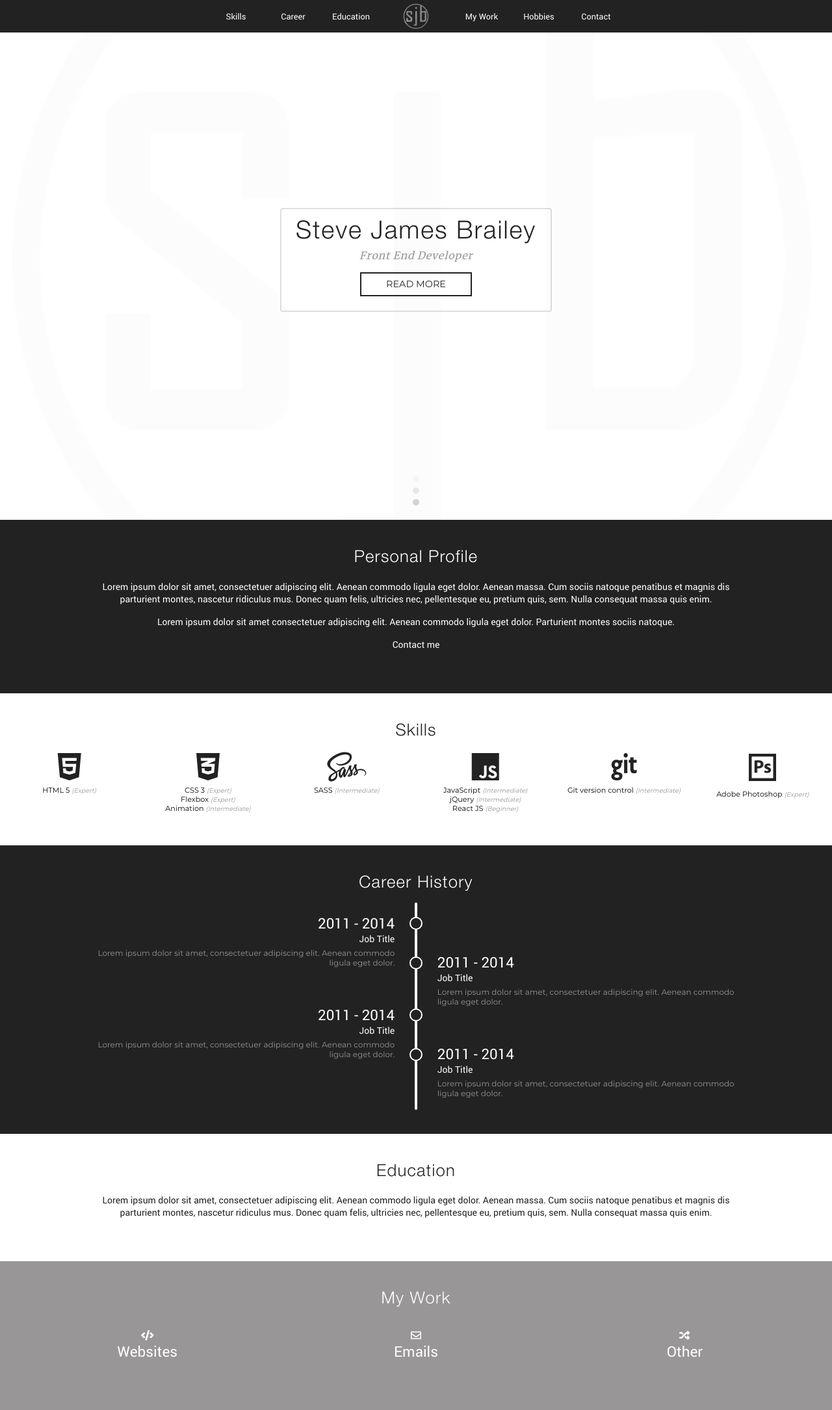
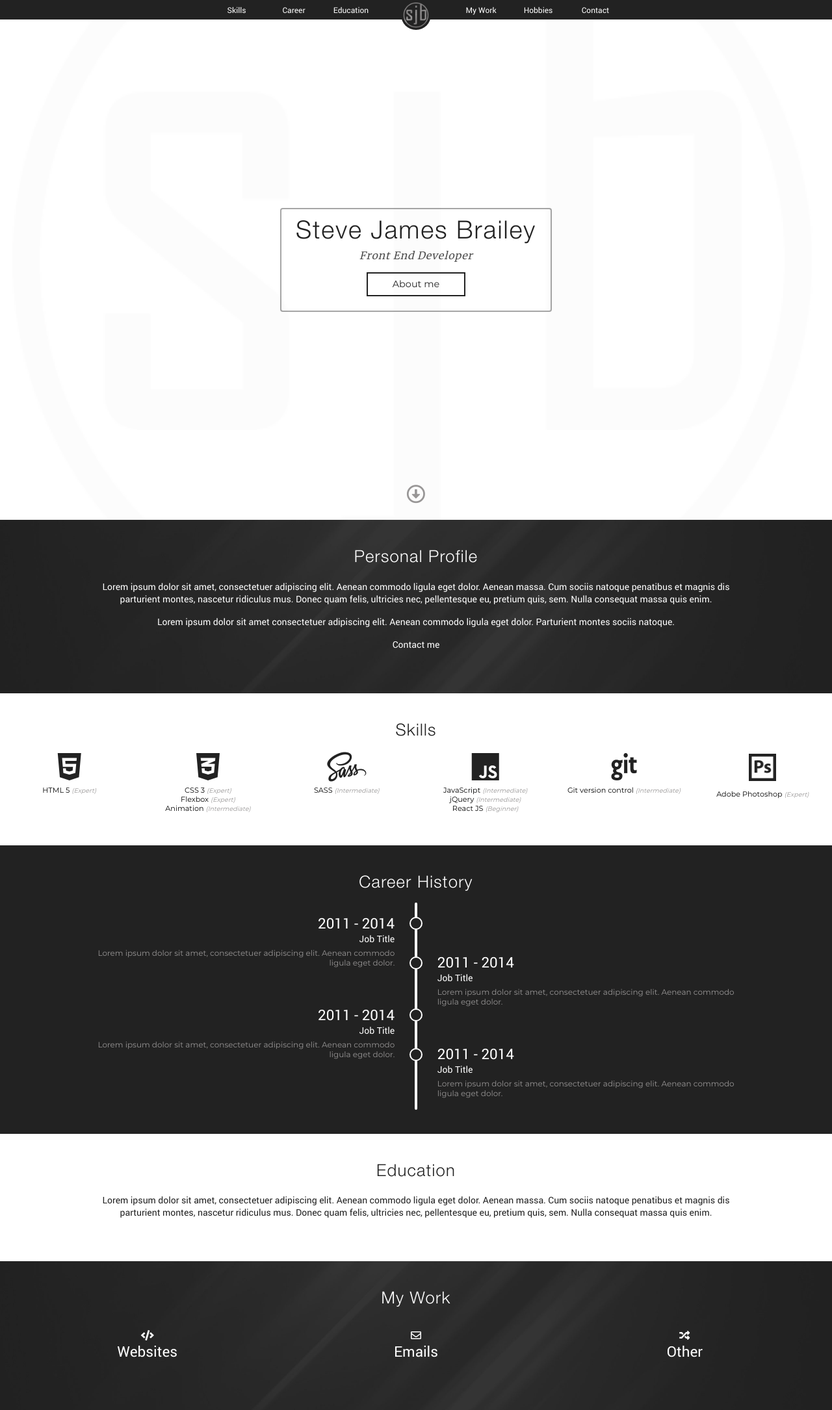
Before and after one commit to astortion/astortion.github.io, a PHP site: page / in a window 1280 px wide. Shown: the whole page at 65% size. Run offline with PHP 8.4, Linux system fonts and the light colour scheme; some libraries are stand-ins or nearby versions.

Commit message:
Home page animation and next icon

```diff
--- a/css/style.css
+++ b/css/style.css
@@ -107,6 +107,7 @@ a {
 /* Page Styles ----------------------------*/
 header {
   position: fixed;
+  top: 0;
   width: 100%;
   z-index: 999;
   height: 50px;
@@ -116,12 +117,23 @@ header {
 header > a {
   line-height: 0;
 }
+header > a:hover {
+  animation: logo 1s ease-in-out 1;
+}
 header .logo {
   width: 40px;
   height: 40px;
   margin-top: 5px;
+  animation: logo 1s ease-in-out 1 5s;
 }
-
+@keyframes logo {
+  from {
+    transform: rotate(0deg);
+  }
+  to {
+    transform: rotate(360deg);
+  }
+}
 nav {
   height: 0px;
 }
@@ -217,7 +229,7 @@ section {
   content: '';
   border: 2px solid transparent;
   border-radius: 4px;
-  opacity: 0.3;
+  opacity: 0.4;
   position: absolute;
   width: 0;
   height: 0;
@@ -225,56 +237,61 @@ section {
   left: 0;
 }
 #home div:before {
-  animation: slideTopRight 1s ease-out 0.5s 1 forwards;
+  animation: slideTopRight 1s ease-out 3.5s 1 forwards;
 }
 #home div:after {
-  animation: slideRightBottom 1s ease-out 0.5s 1 forwards;
+  animation: slideRightBottom 1s ease-out 4s 1 forwards;
 }
 @keyframes slideTopRight {
   50% {
     width: 100%;
     height: 0%;
-    border-top-color: #989696;
+    border-top-color: #222222;
   }
   100% {
     width: 100%;
     height: 100%;
-    border-top-color: #989696;
-    border-right-color: #989696;
+    border-top-color: #222222;
+    border-right-color: #222222;
   }
 }
 @keyframes slideRightBottom {
   50% {
     width: 0%;
     height: 100%;
-    border-left-color: #989696;
+    border-left-color: #222222;
   }
   100% {
     width: 100%;
     height: 100%;
-    border-bottom-color: #989696;
-    border-left-color: #989696;
+    border-bottom-color: #222222;
+    border-left-color: #222222;
   }
 }
 #home h1 {
   color: #222222;
   margin-bottom: 0.5rem;
   opacity: 0;
-  animation: fadeIn 2s ease-out 1s 1 forwards;
+  animation: fadeInH1 2s ease-out 1s 1 forwards;
 }
 #home h2 {
   font-family: 'MerriweatherLightItalic', sans-serif;
   font-style: italic;
-  color: #989696;
+  color: #222222;
   font-size: 1rem;
   letter-spacing: 0.04em;
   margin-bottom: 1rem;
   opacity: 0;
-  animation: fadeIn 1s ease-in 1.5s 1 forwards;
+  animation: fadeInH2 1s ease-in 1.5s 1 forwards;
 }
-@keyframes fadeIn {
+@keyframes fadeInH1 {
   100% {
     opacity: 1;
+  }
+}
+@keyframes fadeInH2 {
+  100% {
+    opacity: 0.8;
   }
 }
 @keyframes slideFromLeft {
@@ -289,7 +306,6 @@ section {
   padding: 0.6rem 2.5rem;
   color: #222222;
   font-family: 'Montserrat', sans-serif;
-  text-transform: uppercase;
   font-size: 0.9rem;
   position: relative;
   z-index: 10;
@@ -327,38 +343,17 @@ section {
 #home .next {
   position: absolute;
   bottom: 1.4rem;
-}
-#home .next span, #home .next:before, #home .next:after {
-  content: '';
-  width: 10px;
-  height: 10px;
-  position: relative;
-  display: block;
-  border-radius: 50%;
-}
-#home .next:before {
-  background: #f0f0f0;
-  opacity: 0;
-  animation: next 4s ease-out infinite;
-}
-#home .next span {
-  margin: 8px 0;
-  background: #e0e0e0;
-  opacity: 0;
-  animation: next 4s ease-out infinite 250ms;
-}
-#home .next:after {
-  background: #d0d0d0;
-  opacity: 0;
-  animation: next 4s ease-out infinite 500ms;
+  color: #989696;
+  font-size: 1.8rem;
+  animation: next 1.4s ease-in infinite 2s;
 }
 @keyframes next {
   50% {
-    opacity: 1;
+    bottom: 1.2rem;
   }
 }
 #about {
-  background: #222222;
+  background: #222222 url(../images/bg-about.jpg) no-repeat fixed center/cover;
   color: #ffffff;
 }
 #about h1 {
@@ -480,7 +475,7 @@ section {
 }
 
 #work {
-  background: #989696;
+  background: #222222 url(../images/bg-about.jpg) no-repeat fixed center/cover;
   color: #ffffff;
 }
 #work h1 {
@@ -511,10 +506,14 @@ section {
     display: flex;
     justify-content: center;
     align-items: center;
-    box-shadow: 0px -3px 10px 0px rgba(255, 255, 255, 0.5);
+    height: 30px;
   }
   header > a {
     position: absolute;
+    background: #222222;
+    padding: 0.2rem;
+    top: 0;
+    border-radius: 50%;
   }
   header .logo {
     margin: 0;
@@ -534,6 +533,7 @@ section {
     transition: unset;
   }
   header nav li {
+    font-size: 0.75rem;
     border: 0;
   }
   header nav li:nth-of-type(3) {
@@ -543,6 +543,7 @@ section {
     margin-left: 56px;
   }
   header nav li a {
+    padding: 0 1rem;
     opacity: 1;
     transition: unset;
   }
--- a/index.html
+++ b/index.html
@@ -37,9 +37,12 @@
     <div>
         <h1>Steve James Brailey</h1>
         <h2>Front End Developer</h2>
-        <a href="#about" class="btn">Read More</a>
+        <a href="#about" class="btn">About me</a>
     </div>
-    <a href="#about" class="next"><span></span></a>
+
+    <a href="#about" class="next"><i class="far fa-arrow-alt-circle-down"></i>
+
+</a>
 </section>
 
 <section id="about">
--- a/sass/style.scss
+++ b/sass/style.scss
@@ -96,7 +112,7 @@ section {
             content: '';
             border: 2px solid transparent;
             border-radius: 4px;
-            opacity: 0.3;
+            opacity: 0.4;
             position: absolute;
             width: 0;
             height: 0;top: 0;
@@ -147,23 +163,27 @@ section {
         color: $dark;
         margin-bottom: 0.5rem;
         opacity: 0;
-        animation: fadeIn 2s ease-out 1s 1 forwards;
+        animation: fadeInH1 2s ease-out 1s 1 forwards;
     }
 
     h2 {
         font-family: 'MerriweatherLightItalic', sans-serif;
         font-style: italic;
-        color: $primary;
+        color: $dark;
         font-size: 1rem;
         letter-spacing: 0.04em;
         margin-bottom: 1rem;
         opacity: 0;
-        animation: fadeIn 1s ease-in 1.5s 1 forwards;
+        animation: fadeInH2 1s ease-in 1.5s 1 forwards;
     }
-
-    @keyframes fadeIn {
+    @keyframes fadeInH1 {
         100% {
             opacity: 1;
+        }
+    }
+    @keyframes fadeInH2 {
+        100% {
+            opacity: 0.8;
         }
     }
 
@@ -180,7 +200,6 @@ section {
         padding: 0.6rem 2.5rem;
         color: $dark;
         font-family: 'Montserrat', sans-serif;
-        text-transform: uppercase;
         font-size: 0.9rem;
         position: relative;
         z-index: 10;
@@ -229,46 +248,21 @@ section {
     .next {
         position: absolute;
         bottom: 1.4rem;
-    }
-
-    .next span, .next:before, .next:after {
-        content: '';
-        width: 10px;
-        height: 10px;
-        position: relative;
-        display: block;
-        border-radius: 50%;
-    }
-
-    .next:before {
-        background: #f0f0f0;
-        opacity: 0;
-        animation: next 4s ease-out infinite;
-    }
-
-    .next span {
-        margin: 8px 0;
-        background: #e0e0e0;
-        opacity: 0;
-        animation: next 4s ease-out infinite 250ms;
-    }
-
-    .next:after {
-        background: #d0d0d0;
-        opacity: 0;
-        animation: next 4s ease-out infinite 500ms;
+        color: $primary;
+        font-size: 1.8rem;
+        animation: next 1.4s ease-in infinite 2s;
     }
 
     @keyframes next {
         50% {
-            opacity: 1;
+            bottom: 1.2rem;
         }
     }
 
 }
 
 #about {
-    background: $dark;
+    background: $dark url(../images/bg-about.jpg) no-repeat fixed center/cover;
     color: $light;
     h1 {
         color: $light;
@@ -377,7 +371,7 @@ section {
 }
 
 #work {
-    background: $primary;
+    background: $dark url(../images/bg-about.jpg) no-repeat fixed center/cover;
     color: $light;
     h1 {
         color: $light;
@@ -410,8 +404,14 @@ section {
         display: flex;
         justify-content: center;
         align-items: center;
-        box-shadow: 0px -3px 10px 0px rgba(255,255,255,0.5);
-        > a {position: absolute;}
+        height: 30px;
+        > a {
+            position: absolute;
+            background: $dark;
+            padding: 0.2rem;
+            top: 0;
+            border-radius: 50%;
+        }
         .logo {margin: 0; z-index: 999;}
         label {display: none;}
         nav {
@@ -424,10 +424,11 @@ section {
                 transition: unset;
             }
             li {
+                font-size: 0.75rem;
                 border: 0;
                 &:nth-of-type(3) {margin-right: 56px;}
                 &:nth-of-type(4) {margin-left: 56px;}
-                a {opacity: 1; transition: unset;}
+                a {padding: 0 1rem; opacity: 1; transition: unset;}
             }
         }
     }
```
Also changed, not shown: other parts of sass/style.scss (+25 -9 lines), images/bg-about.jpg (added), images/wallpaper-1948570.jpg (added), 1 other file.
